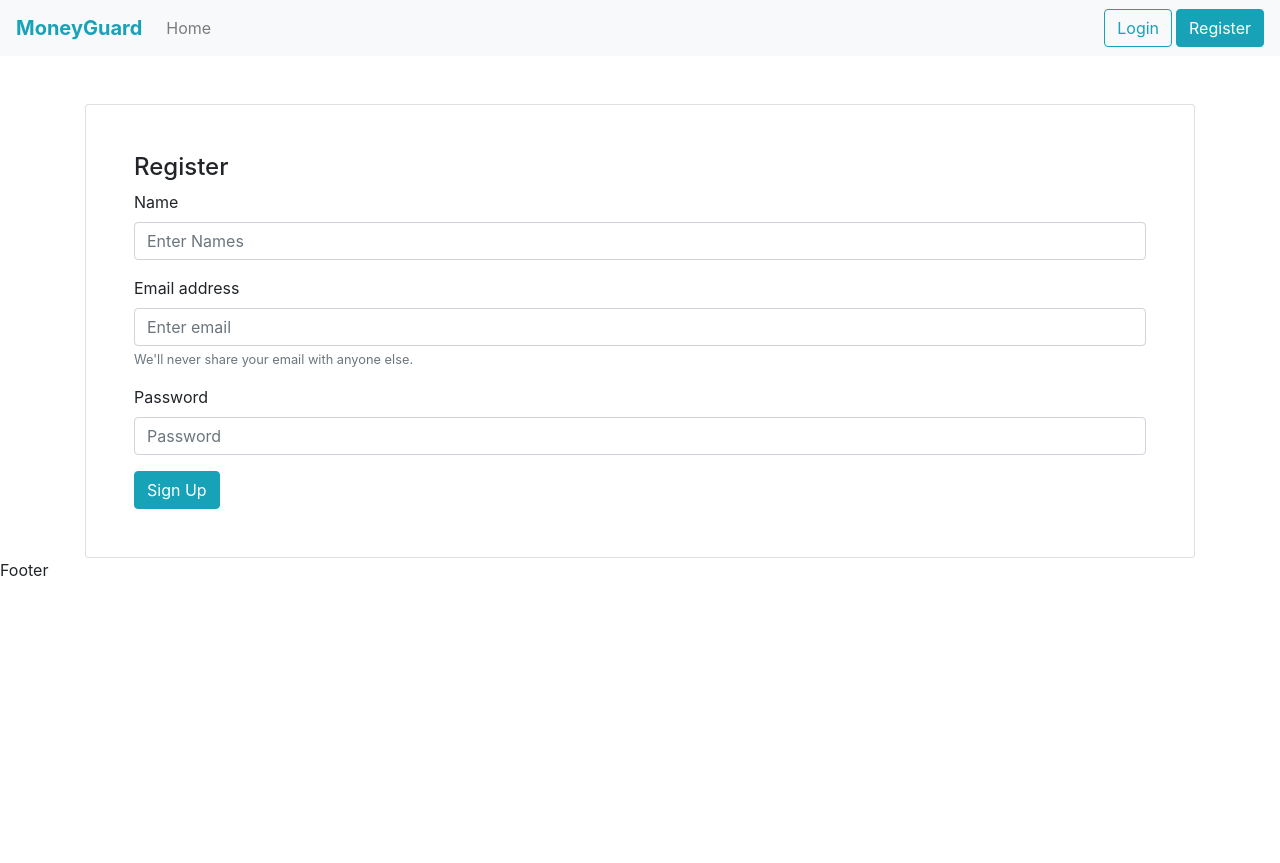
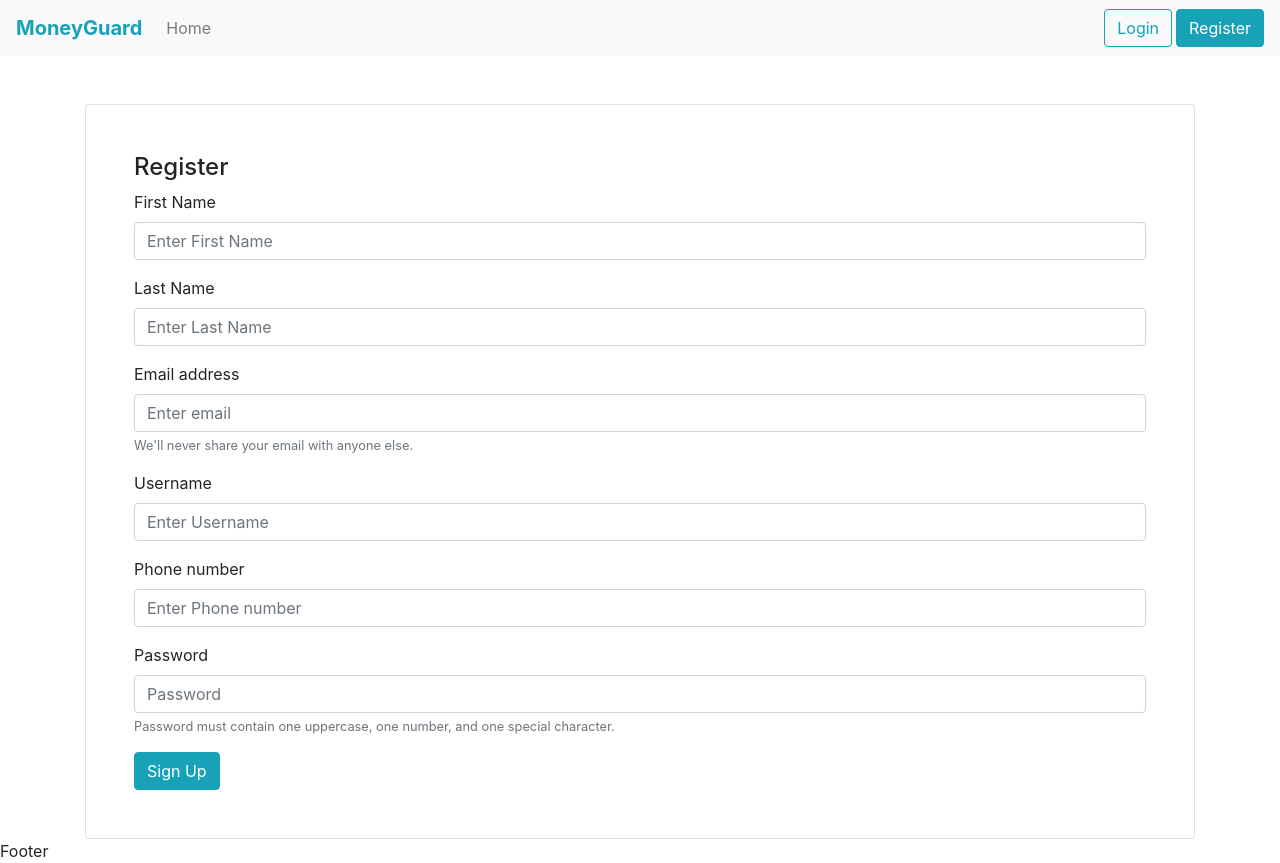
Before and after one commit to BuildForSDGCohort2/TEAM-044A-FRONTEND, a React (Create React App) app: page /signup in a window 1280 px wide. Before the commit the page ends 800 px from the top, so only its background shows below. Built offline with nearby package versions, Linux system fonts and the light colour scheme.

Commit message:
feat: signup and login feature working with endpoint

```diff
--- a/package.json
+++ b/package.json
@@ -9,10 +9,12 @@
     "@testing-library/jest-dom": "^4.2.4",
     "@testing-library/react": "^9.3.2",
     "@testing-library/user-event": "^7.1.2",
+    "axios": "^0.20.0",
     "react": "^16.13.1",
     "react-dom": "^16.13.1",
     "react-router-dom": "^5.2.0",
     "react-scripts": "3.4.3",
+    "react-toastify": "^6.0.8",
     "serve": "^11.3.2"
   },
   "scripts": {
--- a/src/components/Login/login.jsx
+++ b/src/components/Login/login.jsx
@@ -1,17 +1,81 @@
-import React from "react";
+import React, { useState } from "react";
+import { ToastContainer, toast } from "react-toastify";
+import "react-toastify/dist/ReactToastify.css";
+import axios from "axios";
+
+// toast messages
+const success_message = () => toast("Success!! Redirecting...", {
+  position: "top-right",
+  autoClose: 2000,
+  hideProgressBar: false,
+  closeOnClick: true,
+  pauseOnHover: true,
+  draggable: true,
+  progress: undefined,
+  type: "success"
+});
+const missing_value = () => toast("An Input value is missing...", {
+  position: "top-right",
+  autoClose: 2000,
+  hideProgressBar: false,
+  closeOnClick: true,
+  pauseOnHover: true,
+  draggable: true,
+  progress: undefined,
+  type: "error"
+});
+const url = "https://moneyguard.herokuapp.com/api/v1/auth";
 
 export default function Login() {
+  const [loadBtn, updateLoadBtn] = useState(false);
+
+  const handleSubmit = e => {
+    e.preventDefault();
+
+    updateLoadBtn(true);
+
+    // form values
+    let email = e.target.email.value;
+    let password = e.target.password.value;
+
+    // check if values are true (i.e not empty)
+    if (email && password) {
+      const user = {
+        "email": email,
+        "password": password
+      };
+
+      const json = JSON.stringify(user);
+      axios.post(`${url}`, json, {
+        headers: {
+          'Content-Type': 'application/json'
+        }
+      })
+        .then(async res => {
+          updateLoadBtn(false);
+          await success_message();
+          let { token } = res.data;
+          await localStorage.setItem("money_guard_token", token);
+          window.location = "/dashboard";
+        });
+    } else {
+      missing_value();
+      updateLoadBtn(false);
+    }
+  }
+
   return (
     <section className="container">
+      <ToastContainer />
       <div className="card d-flex justify-content-center mt-5">
-        <form className="p-5">
+        <form className="p-5" onSubmit={handleSubmit}>
           <h4>Login</h4>
           <div className="form-group">
             <label htmlFor="email">Email address</label>
             <input
               type="email"
               className="form-control"
-              id="email"
+              name="email"
               aria-describedby="emailHelp"
               placeholder="Enter email"
             />
@@ -24,7 +88,7 @@ export default function Login() {
             <input
               type="password"
               className="form-control"
-              id="password"
+              name="password"
               placeholder="Password"
             />
           </div>
@@ -34,9 +98,16 @@ export default function Login() {
               Remember Password
             </label>
           </div>
-          <a href="/dashboard" className="btn btn-info">
-            Login
-          </a>
+
+          {loadBtn === false ?
+            <button type="submit" className="btn btn-info">Login</button>
+            :
+            <button type="submit" className="btn btn-success">
+              <div className="spinner-border" role="status">
+                <span className="sr-only">Loading...</span>
+              </div>
+            </button>
+          }
         </form>
       </div>
     </section>
--- a/src/components/Navbar/navbar.jsx
+++ b/src/components/Navbar/navbar.jsx
@@ -1,6 +1,24 @@
-import React from "react";
+import React, { useState, useEffect } from "react";
 
 export default function Navbar() {
+    let [token, updateToken] = useState("");
+
+    useEffect(() => {
+        try {
+            let token = localStorage.getItem("money_guard_token");
+            if (token) {
+                updateToken(token);
+            }
+        } catch (e) {
+            console.log("error", e);
+        }
+    },[]);
+
+    const logout = () => {
+        localStorage.removeItem("money_guard_token");
+        window.location = "/";
+    }
+
     return (
         <nav className="navbar navbar-expand-lg navbar-light bg-light">
             <a className="navbar-brand text-info font-weight-bold" href="/">MoneyGuard</a>
@@ -14,10 +32,15 @@ export default function Navbar() {
                         <a className="nav-link" href="/">Home <span className="sr-only">(current)</span></a>
                     </li>
                 </ul>
-                <form className="form-inline my-2 my-lg-0">
-                    <a href="/login" className="btn btn-outline-info my-2 mr-1 my-sm-0">Login</a>
-                    <a href="/signup" className="btn btn-info  my-sm-0">Register</a>
-                </form>
+
+                {token ?
+                    <button onClick={logout} className="btn btn-sm btn-danger">Logout <i class="fas fa-sign-out-alt"></i></button>
+                    :
+                    <form className="form-inline my-2 my-lg-0">
+                        <a href="/login" className="btn btn-outline-info my-2 mr-1 my-sm-0">Login</a>
+                        <a href="/signup" className="btn btn-info  my-sm-0">Register</a>
+                    </form>
+                }
             </div>
         </nav>
     );
--- a/src/components/Signup/signup.jsx
+++ b/src/components/Signup/signup.jsx
@@ -1,25 +1,118 @@
-import React from "react";
+import React, { useState } from "react";
+import { ToastContainer, toast } from "react-toastify";
+import "react-toastify/dist/ReactToastify.css";
+import axios from "axios";
+
+// toast messages
+const success_message = () => toast("Success!! Redirecting...", {
+    position: "top-right",
+    autoClose: 2000,
+    hideProgressBar: false,
+    closeOnClick: true,
+    pauseOnHover: true,
+    draggable: true,
+    progress: undefined,
+    type: "success"
+});
+const missing_value = () => toast("An Input value is missing...", {
+    position: "top-right",
+    autoClose: 2000,
+    hideProgressBar: false,
+    closeOnClick: true,
+    pauseOnHover: true,
+    draggable: true,
+    progress: undefined,
+    type: "error"
+});
+const url = "https://moneyguard.herokuapp.com/api/v1/users";
 
 export default function Signup() {
+    const [loadBtn, updateLoadBtn] = useState(false);
+
+    const handleSubmit = e => {
+        e.preventDefault();
+
+        updateLoadBtn(true);
+
+        // form values
+        let firstname = e.target.firstname.value;
+        let lastname = e.target.lastname.value;
+        let email = e.target.email.value;
+        let username = e.target.username.value;
+        let phonenumber = e.target.phonenumber.value;
+        let password = e.target.password.value;
+
+        // check if values are true (i.e not empty)
+        if (firstname && lastname && email && username && phonenumber && password) {
+            const user = {
+                "firstName": firstname,
+                "lastName": lastname,
+                "email": email,
+                "username": username,
+                "phoneNumber": phonenumber,
+                "password": password
+            };
+
+            const json = JSON.stringify(user);
+            axios.post(`${url}`, json, {
+                headers: {
+                    'Content-Type': 'application/json'
+                }
+            })
+                .then(async res => {
+                    updateLoadBtn(false);
+                    await success_message();
+                    window.location = "/login";
+                });
+        } else {
+            missing_value();
+            updateLoadBtn(false);
+        }
+    }
+
     return (
         <section className="container">
+            <ToastContainer />
             <div className="card d-flex justify-content-center mt-5">
-                <form className="p-5">
+                <form className="p-5" onSubmit={handleSubmit}>
                     <h4>Register</h4>
                     <div className="form-group">
-                        <label htmlFor="name">Name</label>
-                        <input type="text" className="form-control" id="name" aria-describedby="nameHelp" placeholder="Enter Names" />
+                        <label htmlFor="name">First Name</label>
+                        <input type="text" className="form-control" name="firstname" aria-describedby="nameHelp" placeholder="Enter First Name" />
+                    </div>
+                    <div className="form-group">
+                        <label htmlFor="name">Last Name</label>
+                        <input type="text" className="form-control" name="lastname" aria-describedby="nameHelp" placeholder="Enter Last Name" />
                     </div>
                     <div className="form-group">
                         <label htmlFor="email">Email address</label>
-                        <input type="email" className="form-control" id="email" aria-describedby="emailHelp" placeholder="Enter email" />
+                        <input type="email" className="form-control" name="email" aria-describedby="emailHelp" placeholder="Enter email" />
                         <small id="emailHelp" className="form-text text-muted">We'll never share your email with anyone else.</small>
                     </div>
                     <div className="form-group">
+                        <label htmlFor="name">Username</label>
+                        <input type="text" className="form-control" name="username" aria-describedby="nameHelp" placeholder="Enter Username" />
+                    </div>
+                    <div className="form-group">
+                        <label htmlFor="password">Phone number</label>
+                        <input type="number" className="form-control" name="phonenumber" placeholder="Enter Phone number" />
+                    </div>
+                    <div className="form-group">
                         <label htmlFor="password">Password</label>
-                        <input type="password" className="form-control" id="password" placeholder="Password" />
+                        <input type="password" className="form-control" name="password" placeholder="Password" />
+                        <small id="emailHelp" className="form-text text-muted">Password must contain one uppercase, one number, and one special character.</small>
                     </div>
-                    <button type="submit" className="btn btn-info">Sign Up</button>
+
+
+                    {loadBtn === false ?
+                        <button type="submit" className="btn btn-info">Sign Up</button>
+                        :
+                        <button type="submit" className="btn btn-success">
+                            <div className="spinner-border" role="status">
+                                <span className="sr-only">Loading...</span>
+                            </div>
+                        </button>
+                    }
                 </form>
             </div>
         </section>
```
Also changed, not shown: 1 other file (tests, documents, lock files or other folders).
